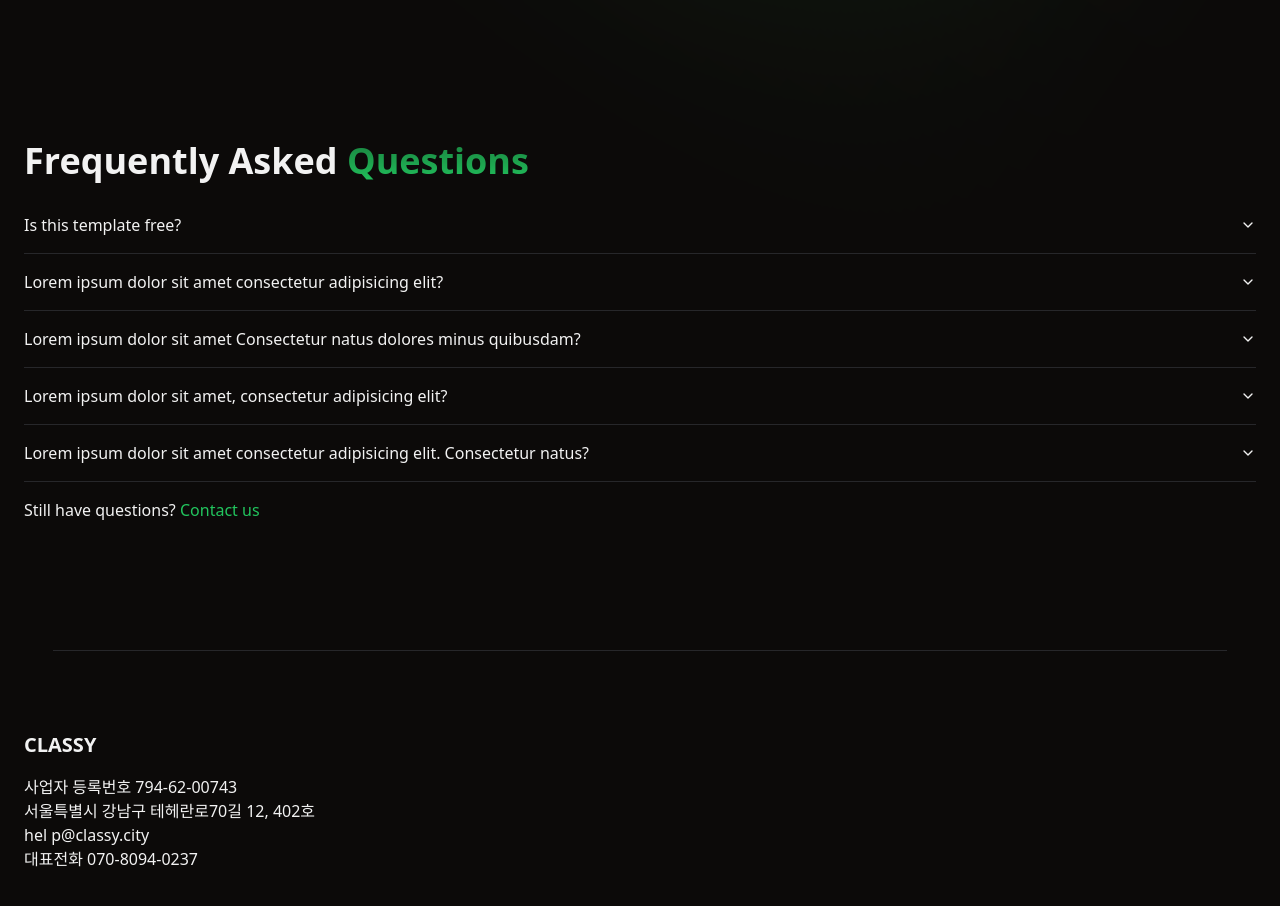
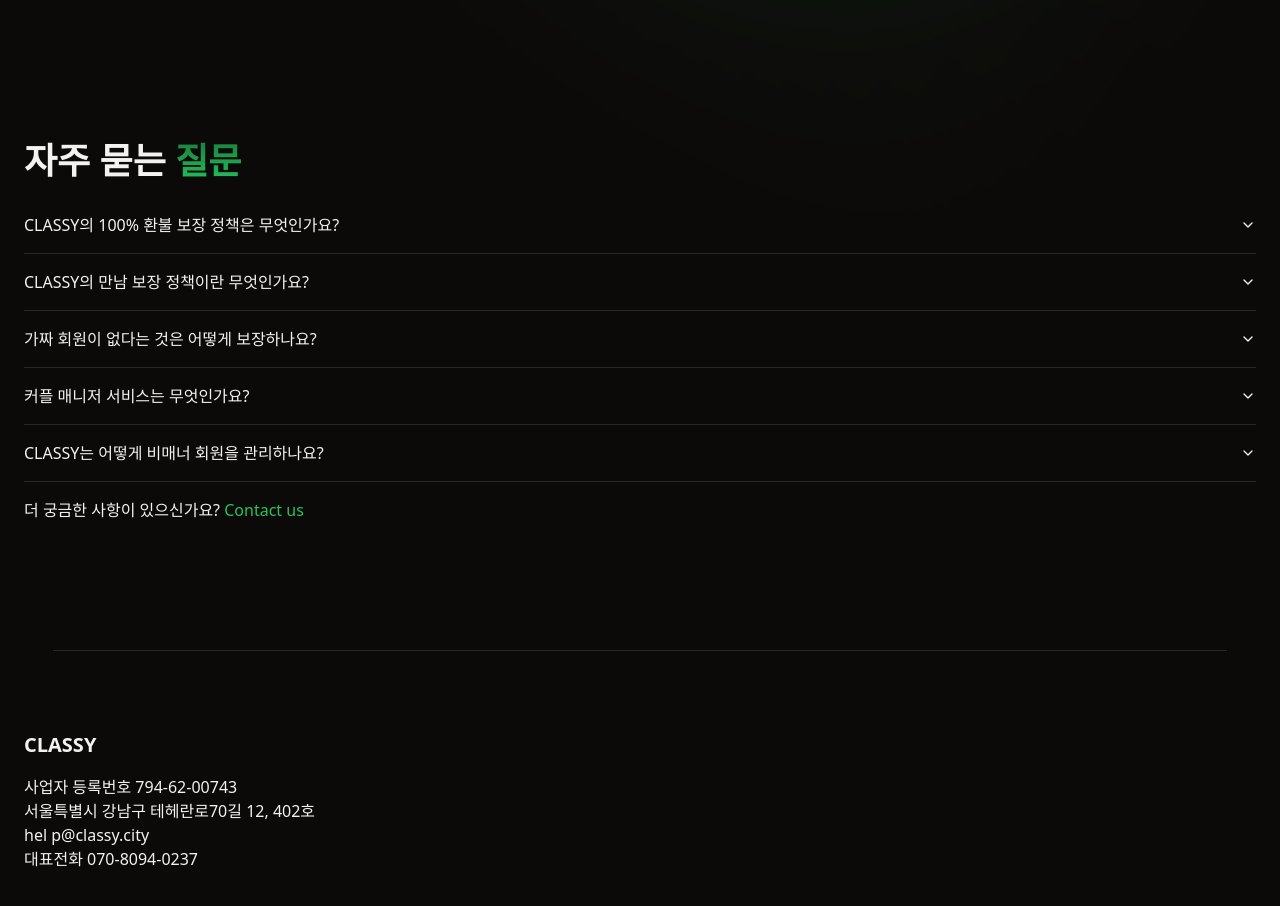
Before and after one commit to dechocolate/esc-landing, a React (Vite) app: page / in a window 1280 px wide. Shown: the part 800-1706 px from the top of the page. Built offline with nearby package versions, Linux system fonts and the light colour scheme.

Commit message:
feat: 문구 수정

```diff
--- a/index.html
+++ b/index.html
@@ -62,8 +62,8 @@
     <meta
       name="twitter:image"
       content="https://res.cloudinary.com/dbzv9xfjp/image/upload/v1705560686/og-images/shadc-react_gketpd.jpg"
-    />
-  </head> -->
+    /> -->
+  </head>
   <body>
     <div id="root"></div>
     <script
--- a/src/components/FAQ.tsx
+++ b/src/components/FAQ.tsx
@@ -13,33 +13,33 @@
 
 const FAQList: FAQProps[] = [
   {
-    question: "Is this template free?",
-    answer: "Yes. It is a free ChadcnUI template.",
+    question: "CLASSY의 100% 환불 보장 정책은 무엇인가요?",
+    answer: "약속이 불발될 경우 전액 환불을 보장합니다.",
     value: "item-1",
   },
   {
-    question: "Lorem ipsum dolor sit amet consectetur adipisicing elit?",
+    question: "CLASSY의 만남 보장 정책이란 무엇인가요?",
     answer:
-      "Lorem ipsum dolor sit amet, consectetur adipisicing elit. Sint labore quidem quam? Consectetur sapiente iste rerum reiciendis animi nihil nostrum sit quo, modi quod.",
+      "상대방의 귀책 사유로 만남이 이루어지지 않을 경우 100% 환불을 보장하며, 첫 만남 후 불만족 시 재매칭을 제공합니다.",
     value: "item-2",
   },
   {
     question:
-      "Lorem ipsum dolor sit amet  Consectetur natus dolores minus quibusdam?",
+      "가짜 회원이 없다는 것은 어떻게 보장하나요?",
     answer:
-      "Lorem ipsum dolor sit amet consectetur, adipisicing elit. Labore qui nostrum reiciendis veritatis necessitatibus maxime quis ipsa vitae cumque quo?",
+      "철저한 본인 인증 시스템을 통해 가짜 회원이 없음을 보장합니다.",
     value: "item-3",
   },
   {
-    question: "Lorem ipsum dolor sit amet, consectetur adipisicing elit?",
-    answer: "Lorem ipsum dolor sit amet consectetur, adipisicing elit.",
+    question: "커플 매니저 서비스는 무엇인가요?",
+    answer: "수천 건 이상의 매칭 경험을 바탕으로 회원의 만남을 주선하고, 만남 성사까지 전 과정을 케어합니다.",
     value: "item-4",
   },
   {
     question:
-      "Lorem ipsum dolor sit amet consectetur adipisicing elit. Consectetur natus?",
+      "CLASSY는 어떻게 비매너 회원을 관리하나요?",
     answer:
-      "Lorem ipsum dolor sit amet, consectetur adipisicing elit. Sint labore quidem quam? Consectetur sapiente iste rerum reiciendis animi nihil nostrum sit quo, modi quod.",
+      "비매너 회원은 100% 영구 제명하여 철저히 관리합니다.",
     value: "item-5",
   },
 ];
@@ -51,9 +51,9 @@
       className="container py-24 sm:py-32"
     >
       <h2 className="text-3xl md:text-4xl font-bold mb-4">
-        Frequently Asked{" "}
+        자주 묻는{" "}
         <span className="bg-gradient-to-b from-primary/60 to-primary text-transparent bg-clip-text">
-          Questions
+          질문
         </span>
       </h2>
 
@@ -77,10 +77,10 @@
       </Accordion>
 
       <h3 className="font-medium mt-4">
-        Still have questions?{" "}
+        더 궁금한 사항이 있으신가요?{" "}
         <a
           rel="noreferrer noopener"
-          href="#"
+          href="mailto:help@classy.city"
           className="text-primary transition-all border-primary hover:border-b-2"
         >
           Contact us
--- a/src/components/Hero.tsx
+++ b/src/components/Hero.tsx
@@ -5,7 +5,7 @@
 
 export const Hero = () => {
   return (
-    <section className="container grid lg:grid-cols-2 place-items-center py-20 md:py-32 gap-10">
+    <section id="about" className="container grid lg:grid-cols-2 place-items-center py-20 md:py-32 gap-10">
       <div className="text-center lg:text-start space-y-6">
         <main className="text-5xl md:text-6xl font-bold">
 
--- a/src/components/Navbar.tsx
+++ b/src/components/Navbar.tsx
@@ -27,10 +27,6 @@
   {
     href: "#about",
     label: "About",
-  },
-  {
-    href: "#howItWorks",
-    label: "Step",
   },
   {
     href: "#faq",
```
